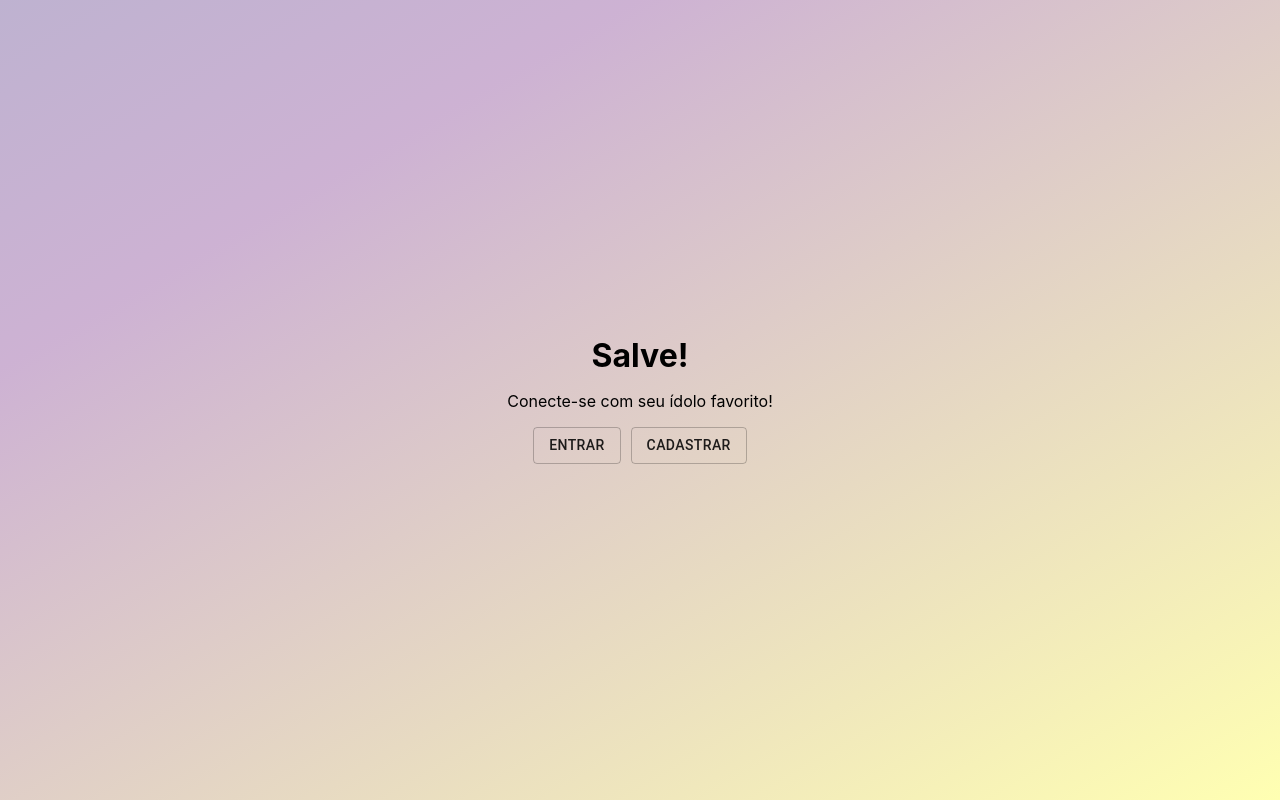
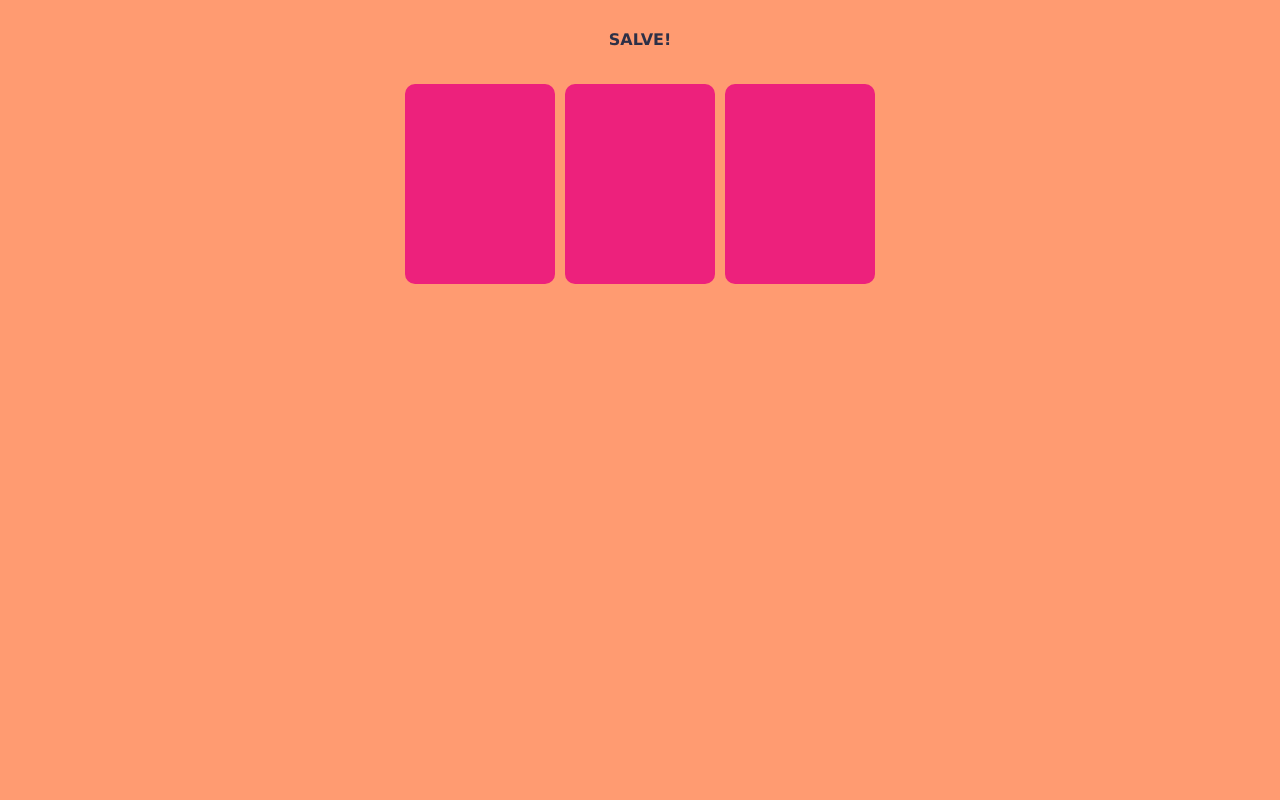
Before and after one commit to PedroBustamante/PDS, a React (Create React App) app: page /home in a window 1280 px wide. Built offline with nearby package versions, Linux system fonts and the light colour scheme.

Commit message:
Adds routes, adds famoso card and navigation

```diff
--- a/package.json
+++ b/package.json
@@ -10,6 +10,7 @@
     "@testing-library/user-event": "^12.8.3",
     "react": "^17.0.2",
     "react-dom": "^17.0.2",
+    "react-router-dom": "^5.2.0",
     "react-scripts": "4.0.3",
     "sass": "^1.34.1",
     "web-vitals": "^1.1.2"
--- a/src/App.js
+++ b/src/App.js
@@ -1,13 +1,30 @@
+import {
+  BrowserRouter as Router,
+  Switch,
+  Route,
+} from "react-router-dom";
 import './App.scss';
-
 import Home from './views/Home'
-import Cadastro from './views/Cadastro'
+import SignUp from './views/SignUp'
+import Login from './views/Login'
 
 function App() {
   return (
-    <div className="App">
-      <Home></Home>
-    </div>
+    <Router>
+      <div className="App">
+          <Switch>
+            <Route exact path="/">
+              <Login />
+            </Route>
+            <Route exact path="/home">
+              <Home />
+            </Route>
+            <Route exact path="/signup">
+              <SignUp />
+            </Route>
+          </Switch>
+      </div>
+    </Router>
   );
 }
 export default App;
--- /dev/null
+++ b/src/components/ArtistCard/index.jsx
@@ -0,0 +1,10 @@
+import React from 'react'
+import './styles.scss'
+
+export default function ArtistCard(Artist) {
+    console.log(`Artist`, Artist)
+    return (
+        <div className="card">
+        </div>
+    )
+}
--- /dev/null
+++ b/src/components/ArtistCard/styles.scss
@@ -0,0 +1,10 @@
+.card {
+    height: 200px;
+    width: 150px;
+    flex-direction:column;
+    border-radius: 10px;
+    border-width: 1px;
+    background-color: #ED217C;
+    display: inline-flex;
+    margin: 5px;
+}
--- a/src/views/Cadastro/index.jsx
+++ /dev/null
@@ -1,35 +0,0 @@
-import React from 'react'
-
-import './styles.scss'
-
-import { Button, TextField } from '@material-ui/core';
-
-export default function Cadastro() {
-    return (
-        <div className="cadastro">
-            <h1>Salve!</h1>
-            <p className="description">Preencha o formulário abaixo para se cadastrar</p>
-            <form id="form-cadastro">
-                <div>
-                    <TextField  required className="form-field" label="Nome" variant="outlined" margin="normal"/>
-                </div>
-                <div>
-                    <TextField  required className="form-field" label="E-mail" variant="outlined" margin="normal"/>
-                </div>
-                <div>
-                    <TextField  required className="form-field" label="Senha" type="password" variant="outlined" margin="normal"/>
-                </div>
-                <div>
-                    <TextField  required className="form-field" label="Telefone" variant="outlined" margin="normal" type="number"/>
-                </div>
-                <div>
-                    <Button className="submit-button" variant="outlined" type="submit">Registrar</Button>
-                </div>
-            </form>
-            <div id="login-div">
-                <p>Já possui uma conta?</p>
-                <Button to="/login" variant="outlined" >Login</Button>
-            </div>
-        </div>
-    )
-}
--- a/src/views/Cadastro/styles.scss
+++ /dev/null
@@ -1,37 +0,0 @@
-.cadastro {
-    background: linear-gradient(150deg, rgba(40,0,100,0.3) 0%, rgba(90,0,110,0.3) 24%, rgba(255,255,0,0.3) 100%);
-    min-height: 100vh;
-    display: flex;
-    flex-direction: column;
-    align-items: center;
-    justify-content: center;
-
-    h1 {
-        margin-top: 8vh;
-    }
-
-    .description {
-        text-align: center;
-        width: 90vw;
-    }
-
-    #form-cadastro .form-field {
-        width: 90vw;
-    }
-
-    #form-cadastro .submit-button {
-        margin-top: 16px;
-        display: block;
-        margin-left: auto;
-        margin-right: auto;
-    }
-
-    #login-div {
-        margin-top: 30px;
-        margin-bottom: 8vh;
-        display: flex;
-        flex-direction: column;
-        justify-content: center;
-        align-items: center;
-    }
-}
--- a/src/views/Home/index.jsx
+++ b/src/views/Home/index.jsx
@@ -1,20 +1,47 @@
 import React from 'react'
-
+import {
+  Link
+} from "react-router-dom";
+import ArtistCard from './../../components/ArtistCard';
 import './styles.scss'
-
-import { Button } from '@material-ui/core';
+import { Button, List } from '@material-ui/core';
 
 const Home = () => {
-        return (
-            <div className="home">
-                <h1>Salve!</h1>
-                <p>Conecte-se com seu ídolo favorito!</p>
-                <div className="buttons">
-                    <Button className="home-button" variant="outlined">Entrar</Button>
-                    <Button className="home-button" variant="outlined">Cadastrar</Button>
-                </div>
+    const artistsMock = [
+        {
+            name: 'Name sorbenodsofaj',
+            price: 35,
+            twitter: '@twitter',
+            instagram: '@instagram',
+            category: 'Soccer',
+            categorySecondary: null,
+        },
+        {
+            name: 'Name2 sorbenodsofaj2',
+            price: 22,
+            twitter: '@twitter2',
+            instagram: '@instagram2',
+            category: 'Soccer2',
+            categorySecondary: null,
+        },
+        {
+            name: 'Name sorbenodsofaj3',
+            price: 333,
+            twitter: '@twitter3',
+            instagram: '@instagram3',
+            category: 'Soccer',
+            categorySecondary: null,
+        }
+    ]
+    return (
+        <div className="home">
+            <span className="title">SALVE!</span>
+            <div className="cardsGrid">
+                {artistsMock.map(artist =>
+                    <ArtistCard artist={artist} />
+                )}
             </div>
-        )
+        </div>
+    )
 }
-
 export default Home;
--- a/src/views/Home/styles.scss
+++ b/src/views/Home/styles.scss
@@ -1,18 +1,20 @@
 .home {
-    background: linear-gradient(150deg, rgba(40,0,100,0.3) 0%, rgba(90,0,110,0.3) 24%, rgba(255,255,0,0.3) 100%);
+    background-color: #FF9B71;
+    // background: linear-gradient(150deg, rgba(40,0,100,0.3) 0%, rgba(90,0,110,0.3) 24%, rgba(255,255,0,0.3) 100%);
     height: 100vh;
     display: flex;
     flex-direction: column;
     align-items: center;
-    justify-content: center;
-
-    h1 {
-        margin: 0;
-    }
-
-    .buttons {
-        .home-button:first-child {
-            margin-right: 10px;
-        }
-    }
 }
+.title {
+    margin: 30px;
+    text-align: center;
+    font-family:Verdana, Geneva, Tahoma, sans-serif ;
+    font-weight: bold;
+    font-size: 32;
+    color: #2D3047;
+}
+.cardsGrid {
+    flex-direction: row;
+    display: flex;
+}
--- /dev/null
+++ b/src/views/Login/index.jsx
@@ -0,0 +1,25 @@
+import React from 'react'
+import {
+  BrowserRouter as Router,
+  Switch,
+  Route,
+  Link
+} from "react-router-dom";
+
+import './styles.scss'
+
+import { Button } from '@material-ui/core';
+
+const Login = () => {
+        return (
+            <div className="login">
+                <h1>Salve!</h1>
+                <p>Conecte-se com seu ídolo favorito!</p>
+                <div className="buttons">
+                    <Button className="home-button" variant="outlined"><Link to="/home">Entrar</Link></Button>
+                    <Button className="home-button" variant="outlined"><Link to="/signup">Cadastrar</Link></Button>
+                </div>
+            </div>
+        )
+}
+export default Login;
--- /dev/null
+++ b/src/views/Login/styles.scss
@@ -0,0 +1,18 @@
+.login {
+    background: linear-gradient(150deg, rgba(40,0,100,0.3) 0%, rgba(90,0,110,0.3) 24%, rgba(255,255,0,0.3) 100%);
+    height: 100vh;
+    display: flex;
+    flex-direction: column;
+    align-items: center;
+    justify-content: center;
+
+    h1 {
+        margin: 0;
+    }
+
+    .buttons {
+        .home-button:first-child {
+            margin-right: 10px;
+        }
+    }
+}
--- /dev/null
+++ b/src/views/SignUp/index.jsx
@@ -0,0 +1,42 @@
+import React from 'react'
+import {
+  BrowserRouter as Router,
+  Switch,
+  Route,
+  Link
+} from "react-router-dom";
+
+import './styles.scss'
+
+import { Button, TextField } from '@material-ui/core';
+
+const SignUp = () => {
+    return (
+        <div className="cadastro">
+            <h1>Salve!</h1>
+            <p className="description">Preencha o formulário abaixo para se cadastrar</p>
+            <form id="form-cadastro">
+                <div>
+                    <TextField  required className="form-field" label="Nome" variant="outlined" margin="normal"/>
+                </div>
+                <div>
+                    <TextField  required className="form-field" label="E-mail" variant="outlined" margin="normal"/>
+                </div>
+                <div>
+                    <TextField  required className="form-field" label="Senha" type="password" variant="outlined" margin="normal"/>
+                </div>
+                <div>
+                    <TextField  required className="form-field" label="Telefone" variant="outlined" margin="normal" type="number"/>
+                </div>
+                <div><Link to="/public"></Link>
+                    <Button className="submit-button" variant="outlined" type="submit"><Link to="/">Registrar</Link></Button>
+                </div>
+            </form>
+            <div id="login-div">
+                <p>Já possui uma conta?</p>
+                <Button to="/login" variant="outlined" >Login</Button>
+            </div>
+        </div>
+    )
+}
+export default SignUp;
--- /dev/null
+++ b/src/views/SignUp/styles.scss
@@ -0,0 +1,37 @@
+.cadastro {
+    background: linear-gradient(150deg, rgba(40,0,100,0.3) 0%, rgba(90,0,110,0.3) 24%, rgba(255,255,0,0.3) 100%);
+    min-height: 100vh;
+    display: flex;
+    flex-direction: column;
+    align-items: center;
+    justify-content: center;
+
+    h1 {
+        margin-top: 8vh;
+    }
+
+    .description {
+        text-align: center;
+        width: 90vw;
+    }
+
+    #form-cadastro .form-field {
+        width: 90vw;
+    }
+
+    #form-cadastro .submit-button {
+        margin-top: 16px;
+        display: block;
+        margin-left: auto;
+        margin-right: auto;
+    }
+
+    #login-div {
+        margin-top: 30px;
+        margin-bottom: 8vh;
+        display: flex;
+        flex-direction: column;
+        justify-content: center;
+        align-items: center;
+    }
+}
```
Also changed, not shown: 1 other file (tests, documents, lock files or other folders).
